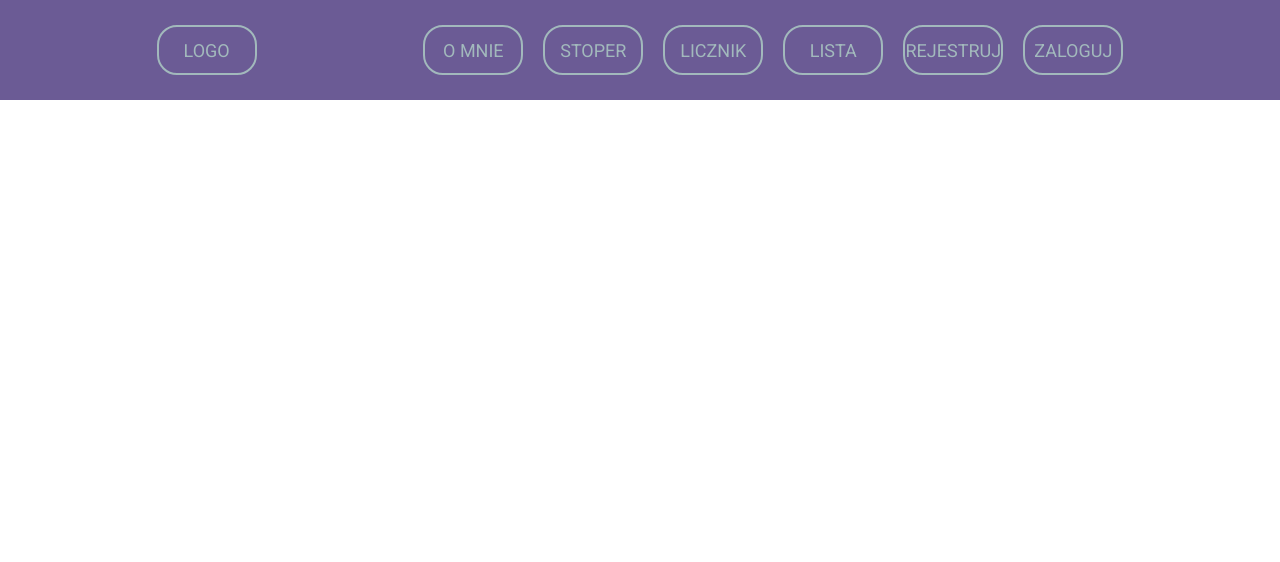
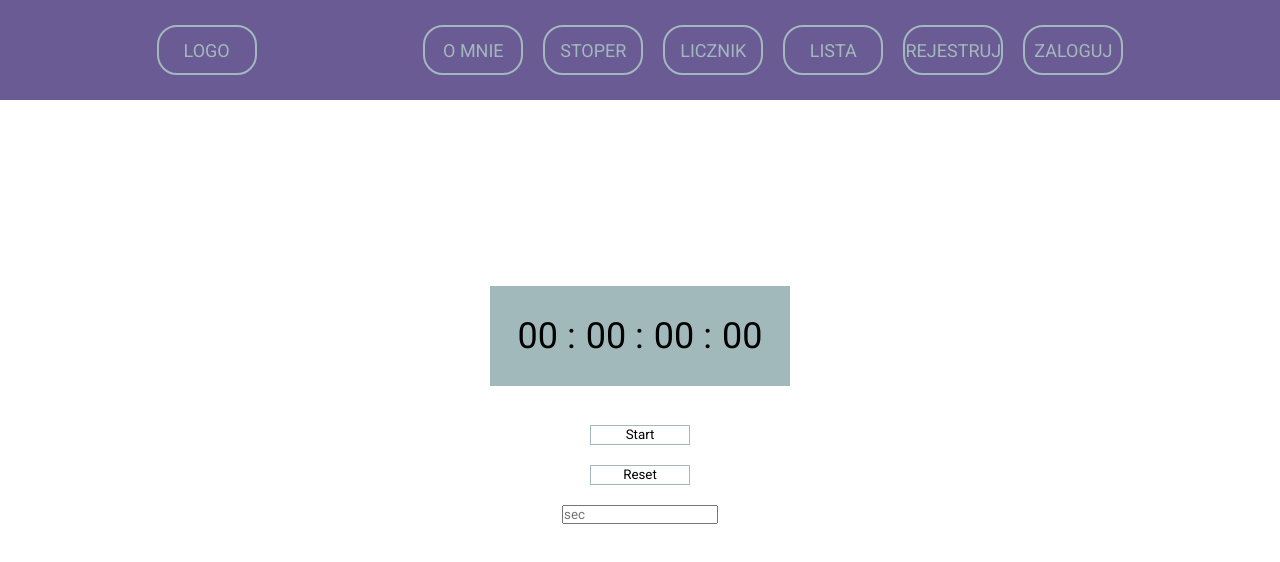
Before and after one commit to MariuszBednarz/React_Homework, a React (Create React App) app: page /Stoper in a window 1280 px wide. Shown: the top 562 px of the page. Built offline with nearby package versions, Linux system fonts and the light colour scheme.

Commit message:
Stopwatch commit

```diff
--- a/src/components/About.js
+++ b/src/components/About.js
@@ -1,19 +1,20 @@
 import styled from "styled-components";
 import React from "react";
-
 import img from "../components/portrait.jpg";
 
-const bio = {
-
-  name: "Mariusz",
-  surname: "Bednarz",
-  biogram:
-    "Lorem ipsum dolor sit amet consectetur adipisicing elit. Perspiciatis sint nobis, voluptas ducimus dolor voluptatum quae cumque dignissimos delectus temporibus!",
+const Biogram = ({ firstName, lastName, biogram }) => {
+  return (
+    <div>
+      <p>
+        Na imię mi {firstName} {lastName}
+      </p>
+      <p>{biogram}</p>
+    </div>
+  );
 };
 
+const About = () => {
 
-
-const About = () => {
   const BioWrapper = styled.div`
     width: 100vw;
     height: 100vh;
@@ -29,7 +30,7 @@ const About = () => {
     background-color: #b2ad7f;
     border-radius: 50%;
     background-image: url(${img});
-    background-size:cover;
+    background-size: cover;
     background-repeat: no-repeat;
   `;
   const Bio = styled.div`
@@ -44,24 +45,17 @@ const About = () => {
     margin: 30px;
     padding: 20px;
     color: #6b5b95;
+    font-size: 24px;
   `;
-  const P = styled.p`
-    font-size: 18px;
-  `;
+console.log()
   return (
     <BioWrapper>
       <Photo></Photo>
       <Bio>
-        <P>
-          {bio.name}
-          {bio.surname}
-        </P>
-        <P>{bio.biogram}</P>
+        <Biogram firstName="Mariusz" lastName="Bednarz" biogram = "Lorem ipsum dolor sit amet, consectetur adipisicing elit. Quisquam, assumenda?" />
       </Bio>
     </BioWrapper>
   );
 };
 
-
-
 export default About;
--- a/src/components/Counter.js
+++ b/src/components/Counter.js
@@ -26,7 +26,7 @@ const Counter = () => {
     color: #878f99;
   `;
   const Result = styled.p`
-    color: ${number %5 ? "#878f99" : "green"};
+    color: ${number !== 0 && number % 5 === 0 ? "green" : "#878f99"};
   `;
   const CounterWrap = styled.div`
     width: 100vw;
--- a/src/components/List.js
+++ b/src/components/List.js
@@ -1,3 +1,5 @@
+import React from "react";
+
 const List = ()=> <p>List</p>
 
 export default List
--- a/src/components/Routing.js
+++ b/src/components/Routing.js
@@ -9,7 +9,6 @@ import Counter from "./Counter";
 import List from "./List";
 import Register from "./Register";
 import Login from "./Login";
-
 
 const Wrapper = styled.div`
   width: 100vw;
@@ -38,7 +37,7 @@ width: 100px;
 
   text-decoration: none;
 
-    color:#a2b9bc ;
+  color: #a2b9bc;
   &:hover {
     background-color: #8d7db7;
     border-radius: 10px;
@@ -47,33 +46,40 @@ width: 100px;
     background-color: #fff;
   }
 `;
-const BtnWrap = styled.div`
+const BtnWrap = styled.div``;
 
-`;
 
-const bio = {
-  name: "Mariusz",
-  surname: "Bednarz",
-  biogram:
-    "Lorem ipsum dolor sit amet consectetur adipisicing elit. Perspiciatis sint nobis, voluptas ducimus dolor voluptatum quae cumque dignissimos delectus temporibus!",
-};
 const Routing = () => {
   return (
     <Router>
       <Wrapper>
         <Nav>
-            <Link to="/LandingPage"><NavBtn>Logo </NavBtn>  </Link>
+          <Link to="/LandingPage">
+            <NavBtn>Logo </NavBtn>{" "}
+          </Link>
           <BtnWrap>
-                 <Link to="/About"><NavBtn>O mnie</NavBtn></Link>
-                 <Link to="/Stoper"><NavBtn>Stoper</NavBtn></Link>
-                 <Link to="/Counter"><NavBtn>Licznik</NavBtn></Link>
-                 <Link to="/List"><NavBtn>Lista</NavBtn></Link>
-                 <Link to="/Register"><NavBtn>Rejestruj</NavBtn></Link>
-                 <Link to="/Login"><NavBtn>Zaloguj</NavBtn></Link>
+            <Link to="/About">
+              <NavBtn>O mnie</NavBtn>
+            </Link>
+            <Link to="/Stoper">
+              <NavBtn>Stoper</NavBtn>
+            </Link>
+            <Link to="/Counter">
+              <NavBtn>Licznik</NavBtn>
+            </Link>
+            <Link to="/List">
+              <NavBtn>Lista</NavBtn>
+            </Link>
+            <Link to="/Register">
+              <NavBtn>Rejestruj</NavBtn>
+            </Link>
+            <Link to="/Login">
+              <NavBtn>Zaloguj</NavBtn>
+            </Link>
           </BtnWrap>
         </Nav>
         <Route path="/LandingPage" component={LandingPage} />
-        <Route path="/About" props ={bio} component={About} />
+        <Route path="/About"  component={About} />
         <Route path="/Stoper" component={Stoper} />
         <Route path="/Counter" component={Counter} />
         <Route path="/List" component={List} />
@@ -84,9 +90,6 @@ const Routing = () => {
   );
 };
 
-
-
 //komponenty
 
-
 export default Routing;
--- a/src/components/Stoper.js
+++ b/src/components/Stoper.js
@@ -1,3 +1,136 @@
-const Stoper = ()=> <p>stoper</p>
+import React, { useState } from "react";
+import styled from "styled-components";
 
-export default Stoper
+const Wrap = styled.div`
+  display: flex;
+  justify-content: center;
+  align-items: center;
+  width: 100vw;
+  height: 100vh;
+  flex-direction: column;
+`;
+const Timetable = styled.div`
+  display: flex;
+  justify-content: center;
+  align-items: center;
+  width: 300px;
+  height: 100px;
+  background-color: #a2b9bc;
+  margin: 20px;
+`;
+const NumberSpan = styled.span`
+  margin: 5px;
+`;
+const Btn = styled.button`
+  width: 100px;
+  height: 20px;
+  background-color: #fff;
+  border: 1px #a2b9bc solid;
+  margin: 10px;
+`;
+const Inps = styled.input`
+margin:10px;
+`;
+
+const DisplayTime = (props) => {
+  return (
+    <Timetable>
+      <NumberSpan>
+        {props.time.h >= 10 ? props.time.h : `0${props.time.h}`} :{" "}
+      </NumberSpan>
+      <NumberSpan>
+        {props.time.m >= 10 ? props.time.m : `0${props.time.m}`} :{" "}
+      </NumberSpan>
+      <NumberSpan>
+        {props.time.s >= 10 ? props.time.s : `0${props.time.s}`} :{" "}
+      </NumberSpan>
+      <NumberSpan>
+        {props.time.ms >= 10 ? props.time.ms : `0${props.time.ms}`}
+      </NumberSpan>
+    </Timetable>
+  );
+};
+
+const DisplayButtons = (props) => {
+  return (
+    <>
+      <div>
+        {props.status === 0 ? <Btn onClick={props.start}> Start </Btn> : ""}
+        {props.status === 1 ? <Btn onClick={props.stop}> Stop </Btn> : ""}
+      </div>
+      <Btn onClick={props.reset}> Reset </Btn>
+    </>
+  );
+};
+
+
+
+
+const Stoper = () => {
+  const [time, setTime] = useState({ ms: 0, s: 0, m: 0, h: 0 });
+  const [interv, setInterv] = useState();
+  const [status, setStatus] = useState(0);
+
+  const [input, setInput] = useState({inputSecValue: 1, inputMinValue: 1, inputHrValue: 1 })
+
+
+  const DisplayInputs = () => {
+    const handleSecChange = (e)=>{
+        console.log(e.target.value)
+        setInput({inputSecValue: e.target.value})
+    }
+        //Tu się zaciąłem. Nie bardzo wiem jak przekazać input do hooka setInput a następnie do funkcji math. W console log wartosć się zmienia, ale nie jest podawana dalej.
+
+  return (
+    <>
+      <Inps type="number" name="" id="sec"  placeholder="sec" onChange={handleSecChange}/>
+    </>
+  );
+};
+  const start = () => {
+    math();
+    setStatus(1);
+    setInterv(setInterval(math, 10));
+  };
+  const stop = () => {
+    clearInterval(interv);
+    setStatus(0);
+  };
+  const reset = () => {
+    clearInterval(interv);
+    setStatus(0);
+    setTime({ ms: 0, s: 0, m: 0, h: 0 });
+  };
+
+  let realMs = time.ms,
+    realS = time.s,
+    realM = time.m,
+    realH = time.h;
+
+  const math = () => {
+    if (realM === 59) {
+      realH ++;
+      realM = 0;
+    }
+    if (realS === 59) {
+    //tu chciałem przekazać wartości z hooka setInput
+      realM += input.inputSecValue;
+      realS = 0;
+    }
+    if (realMs === 99) {
+      realS++;
+      realMs = 0;
+    }
+    realMs++;
+    return setTime({ ms: realMs, s: realS, m: realM, h: realH });
+  };
+  return (
+    <Wrap>
+      <DisplayTime time={time} />
+      <DisplayButtons status={status} start={start} stop={stop} reset={reset} />
+      <DisplayInputs input={input} />
+    </Wrap>
+  );
+};
+
+export default Stoper;
```
Lines whose indentation alone changed are shown as unchanged.
